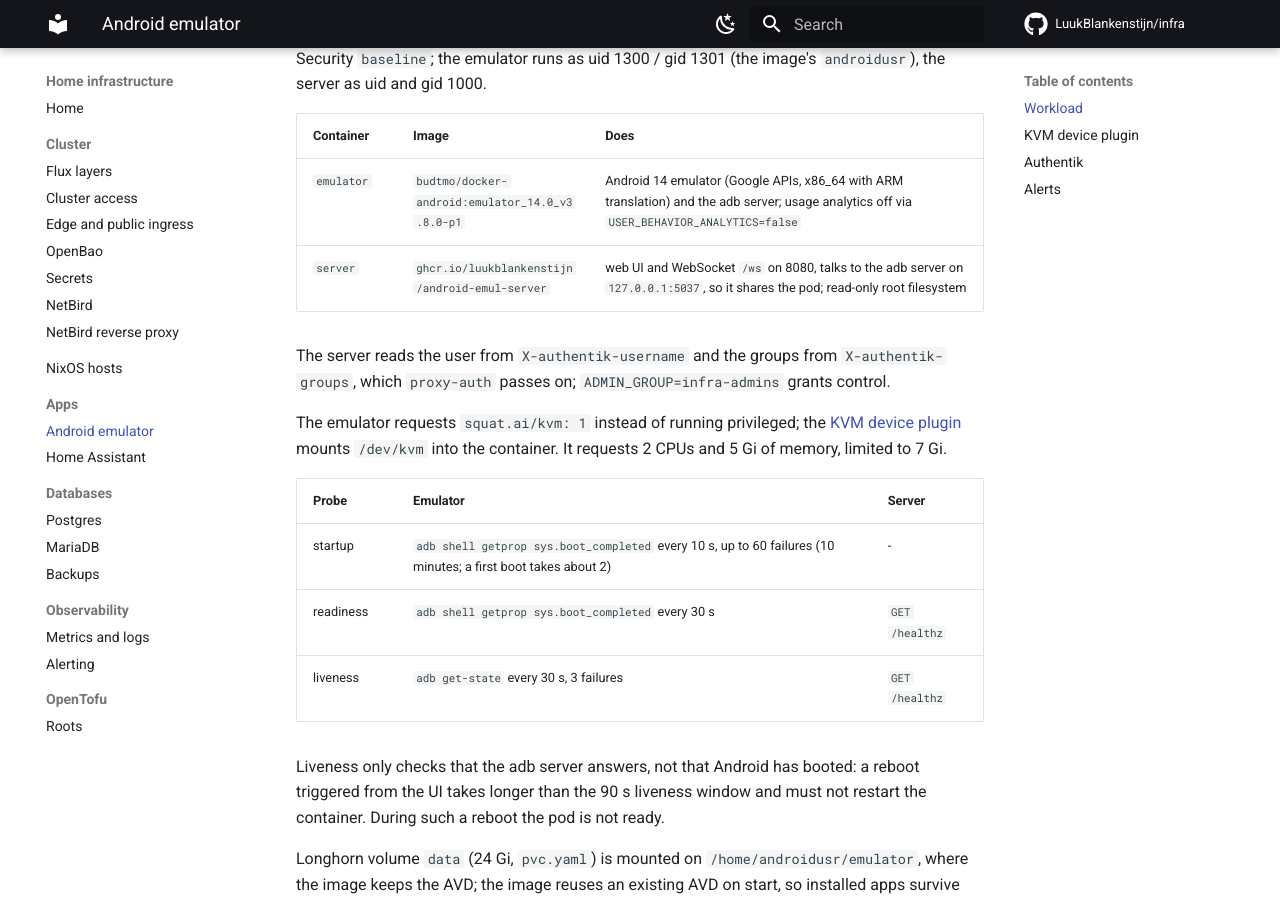
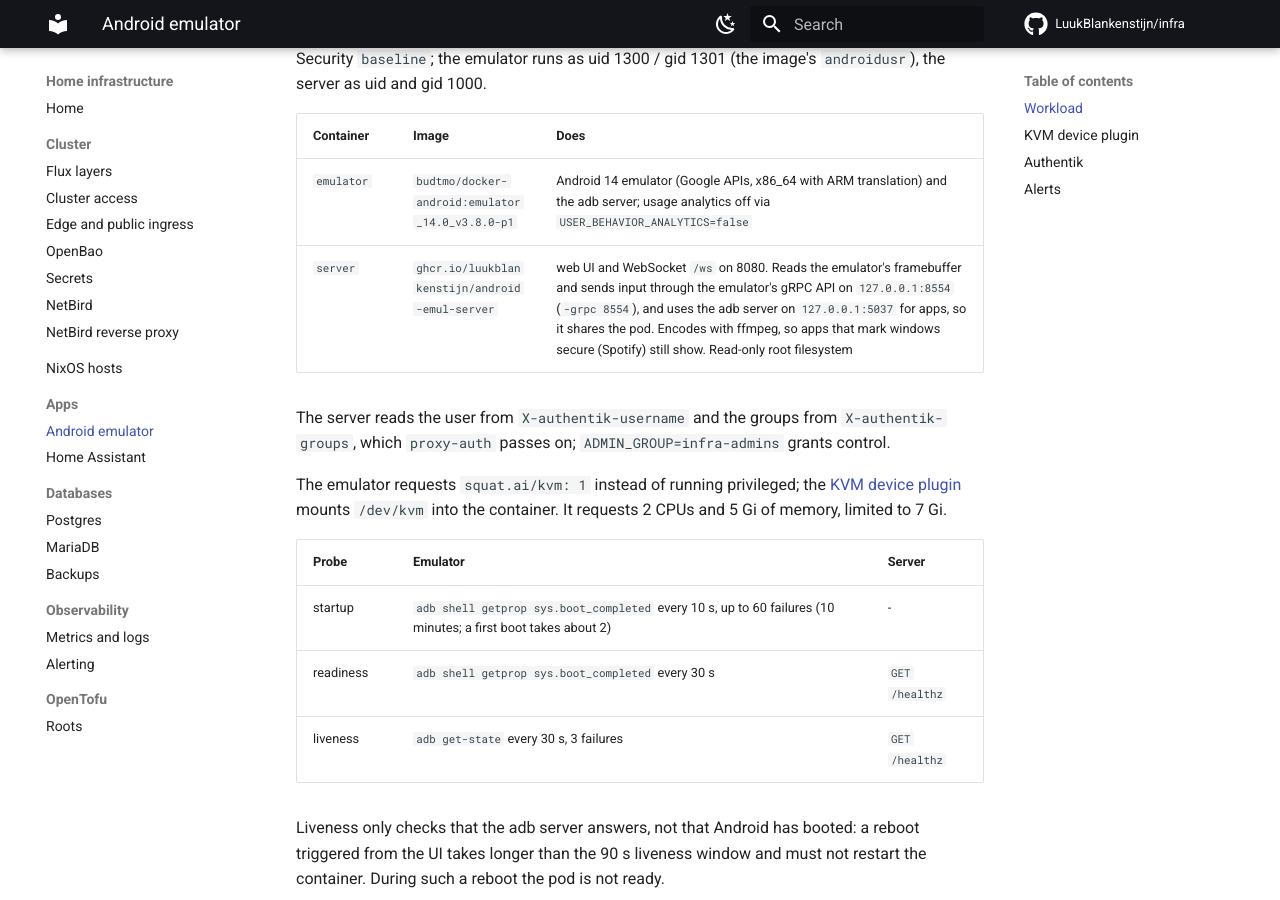
Before and after one commit to LuukBlankenstijn/infra, an MkDocs documentation site: the page built from docs/apps/android-emul.md, in a window 1280 px wide and 900 px high, scrolled down 619 px. Built offline with MkDocs 1.6.1 and Material for MkDocs 9.7.7, drawn with Linux system fonts in a browser that asks for light colours; comment, search, counter and statistics services are not loaded.

Commit message:
android-emul: server 0.2.0 streams the emulator framebuffer over gRPC

```diff
--- a/docs/apps/android-emul.md
+++ b/docs/apps/android-emul.md
@@ -29,7 +29,7 @@ uid 1300 / gid 1301 (the image's `androidusr`), the server as uid and gid 1000.
 | Container | Image | Does |
 | --- | --- | --- |
 | `emulator` | `budtmo/docker-android:emulator_14.0_v3.8.0-p1` | Android 14 emulator (Google APIs, x86_64 with ARM translation) and the adb server; usage analytics off via `USER_BEHAVIOR_ANALYTICS=false` |
-| `server` | `ghcr.io/luukblankenstijn/android-emul-server` | web UI and WebSocket `/ws` on 8080, talks to the adb server on `127.0.0.1:5037`, so it shares the pod; read-only root filesystem |
+| `server` | `ghcr.io/luukblankenstijn/android-emul-server` | web UI and WebSocket `/ws` on 8080. Reads the emulator's framebuffer and sends input through the emulator's gRPC API on `127.0.0.1:8554` (`-grpc 8554`), and uses the adb server on `127.0.0.1:5037` for apps, so it shares the pod. Encodes with ffmpeg, so apps that mark windows secure (Spotify) still show. Read-only root filesystem |
 
 The server reads the user from `X-authentik-username` and the groups from
 `X-authentik-groups`, which `proxy-auth` passes on; `ADMIN_GROUP=infra-admins`
```
Also changed, not shown: 1 other file.
